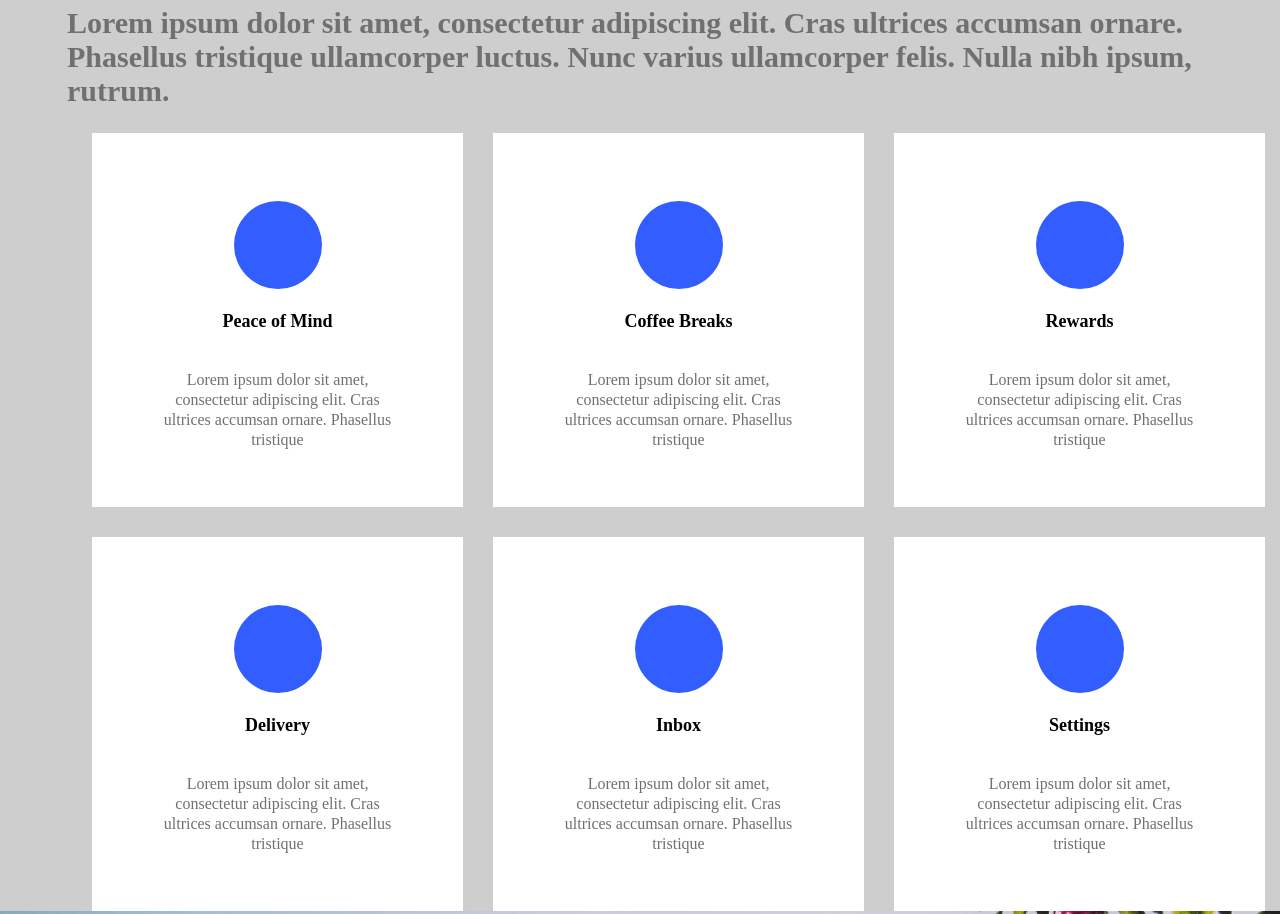
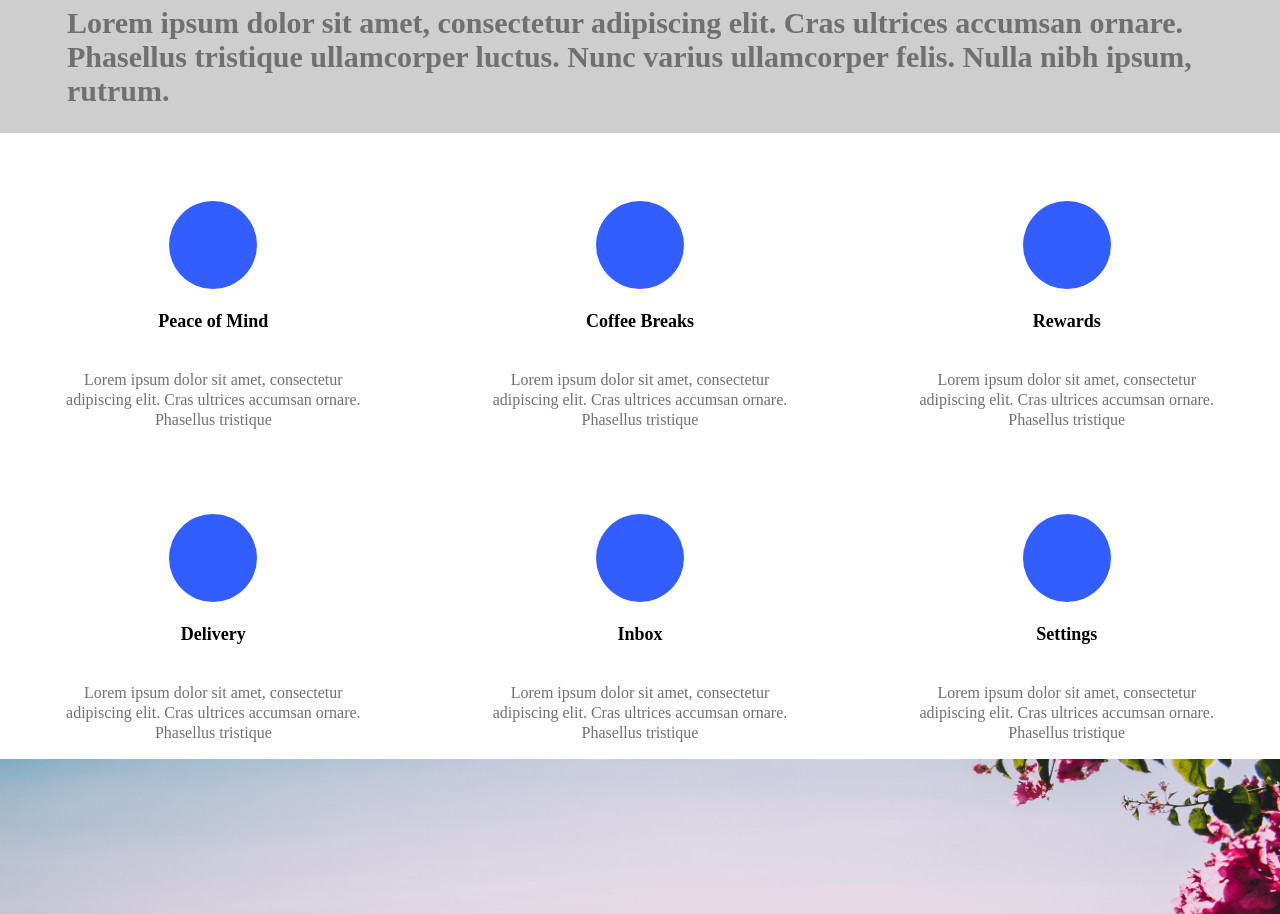
Before and after one commit to strjahilev/HW-verstka, a plain HTML site: page index.html in a window 1280 px wide. Shown: the part 1800-2714 px from the top of the page. Drawn offline with Linux system fonts and the light colour scheme.

Commit message:
Есть исправления

```diff
--- a/main.css
+++ b/main.css
@@ -74,7 +74,8 @@ h1{
     display: flex;
 }
 .block .declaration{
-    width: 100vw;
+    /*width: 100%;*/
+
 }
 .block .title_first{
     color: #000000;
@@ -101,8 +102,10 @@ h1{
 
 }
 .block img{
-    width: 100%;
-    flex-shrink: 1;}
+    /*width: 100%;*/
+    flex: 1 0 auto;
+
+}
 
 .card{
     background: #CECECE;
@@ -128,21 +131,22 @@ h1{
     display: flex;
     flex-direction: row;
     justify-content: space-between;
-    flex-wrap: nowrap;
-    margin-left: 92px;
-    margin-right: 92px;
-    margin-bottom: 30px;
+    flex-wrap: wrap;
+    /*margin-left: 92px;*/
+    /*margin-right: 92px;*/
+    /*margin-bottom: 30px;*/
 }
 .card_items:last-child{
     margin-bottom: 0;
 }
 .card_item{
     background: white;
-    width: 371px;
-    height: 374px;
-    flex-grow: 0;
-    flex-shrink: 0;
-    margin-right: 30px;
+    flex: 1;
+    /*width: 371px;*/
+    /*height: 374px;*/
+    /*flex-grow: 0;*/
+    /*flex-shrink: 1;*/
+    /*margin-right: 30px;*/
     text-align: center;
     }
 .card_item:last-child{
```
